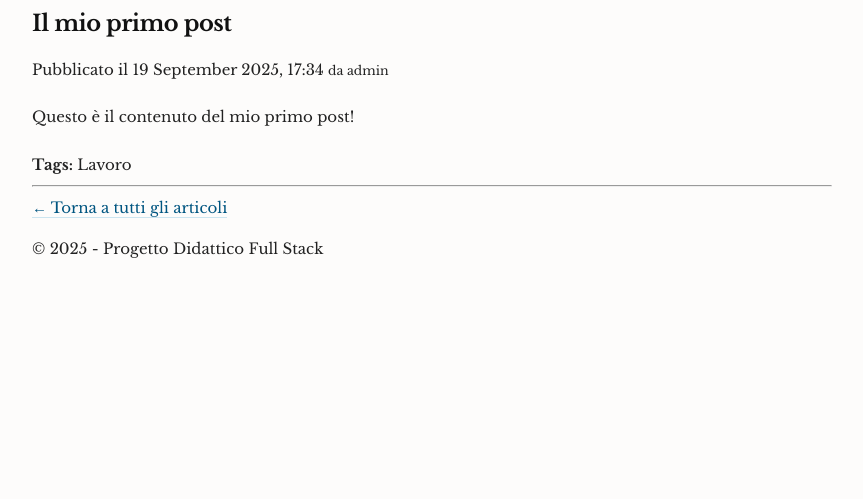
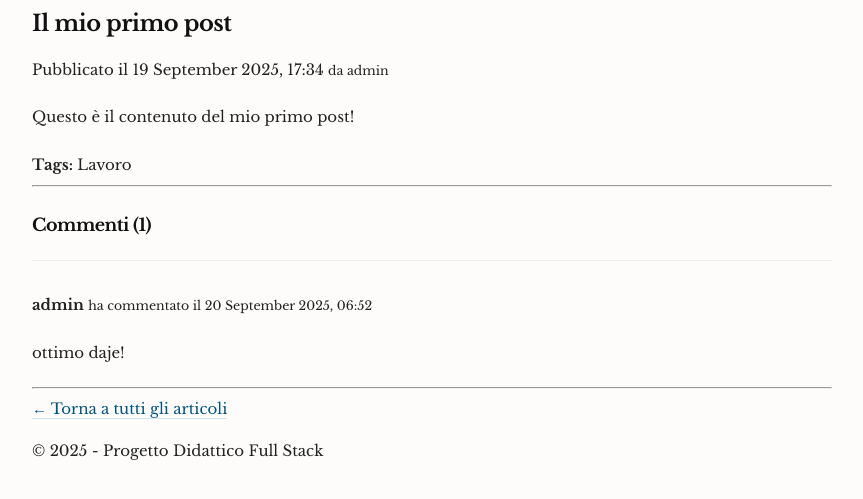
Before and after one commit to stefincarico/fullstack-portfolio, a Django app: page /post/1/ in a window 1280 px wide. Shown: the part 195-694 px from the top of the page, without its empty margins (208-1071 px from the left). Run offline with Django 5.2, Linux system fonts and the light colour scheme; data comes from the database, SQL or seed files in the repository; both versions use the stored data as it was after the commit.

Commit message:
feat: Commenti ora si vedono nel Post detail

```diff
--- a/blog/models.py
+++ b/blog/models.py
@@ -17,6 +17,7 @@ class Post(models.Model):
     tags = models.ManyToManyField(Tag, blank=True)
     created_at = models.DateTimeField(auto_now_add=True)
     updated_at = models.DateTimeField(auto_now=True)
+    filter_horizontal = ('tags',)
 
     def __str__(self):
         return self.title
--- a/templates/blog/post_detail.html
+++ b/templates/blog/post_detail.html
@@ -9,19 +9,11 @@
         <h2 class="post-title">{{ post.title }}</h2>
 
         <p class="post-meta">
-            <!--
-              Usiamo il filtro 'date' per formattare la data
-              in un formato più leggibile.
-            -->
             Pubblicato il {{ post.created_at|date:"d F Y, H:i" }} <small>da {{ post.author }}</small>
         </p>
 
         <div class="post-content">
-            <!--
-              Qui mostriamo il contenuto completo.
-              Il filtro 'linebreaks' è utile per rispettare
-              gli "a capo" inseriti nell'Admin.
-            -->
+
             {{ post.content|linebreaks }}
         </div>
         <div class="tags">
@@ -34,6 +26,25 @@
         </div>
 
     </article>
+    <hr>
+    <!-- Sezione Commenti -->
+    <section class="comments-section">
+        <h3>Commenti ({{ post.comments.count }})</h3>
+
+        {% for comment in post.comments.all %}
+            <div class="comment" style="margin-top: 1.5rem; border-top: 1px solid #eee; padding-top: 1rem;">
+                <p class="comment-meta">
+                    <strong>{{ comment.author }}</strong>
+                    <small class="text-muted">ha commentato il {{ comment.created_at|date:"d F Y, H:i" }}</small>
+                </p>
+                <div class="comment-text">
+                    {{ comment.text|linebreaks }}
+                </div>
+            </div>
+        {% empty %}
+            <p style="margin-top: 1rem;">Non ci sono ancora commenti per questo articolo.</p>
+        {% endfor %}
+    </section>
 
     <hr>
 
```
Also changed, not shown: db.sqlite3.
